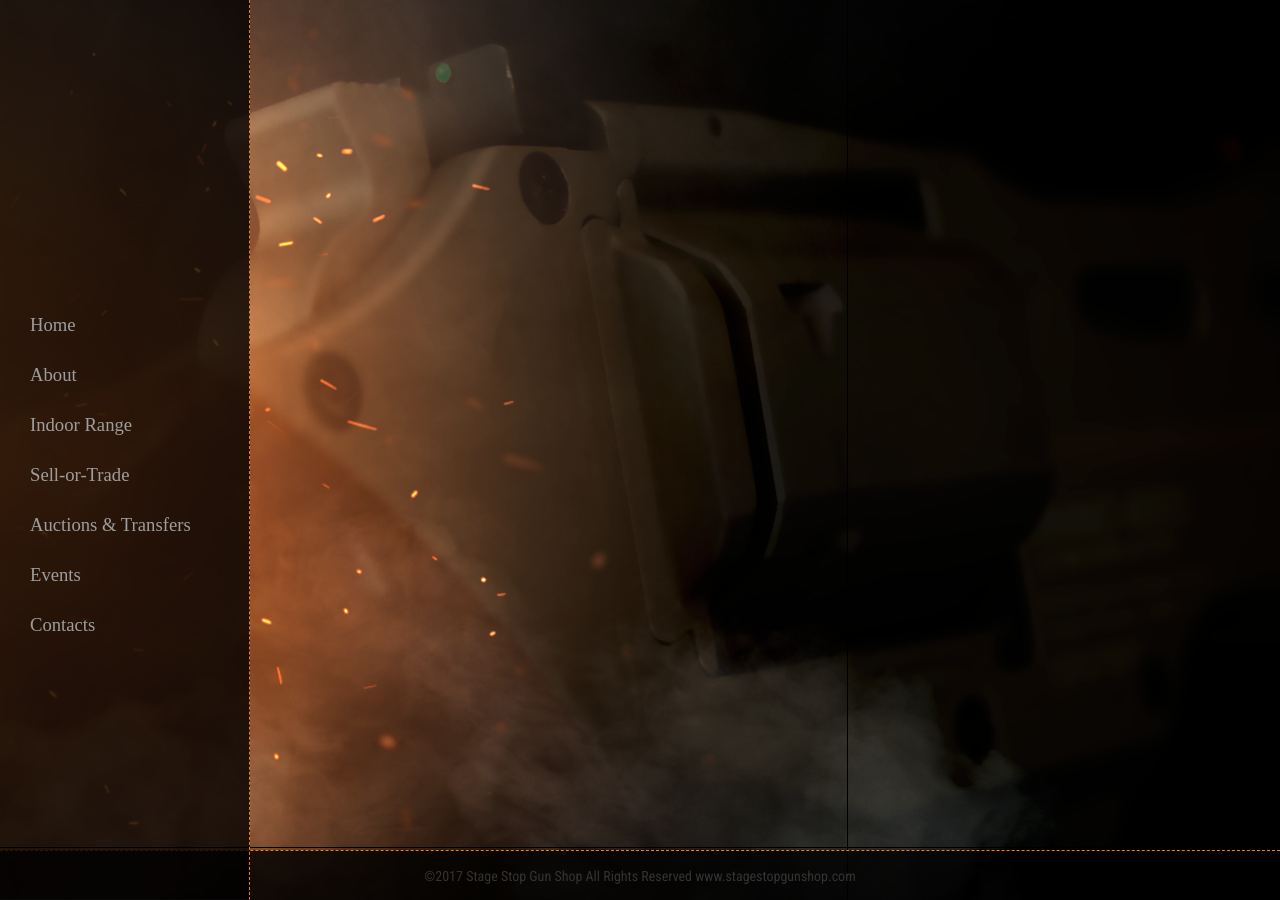
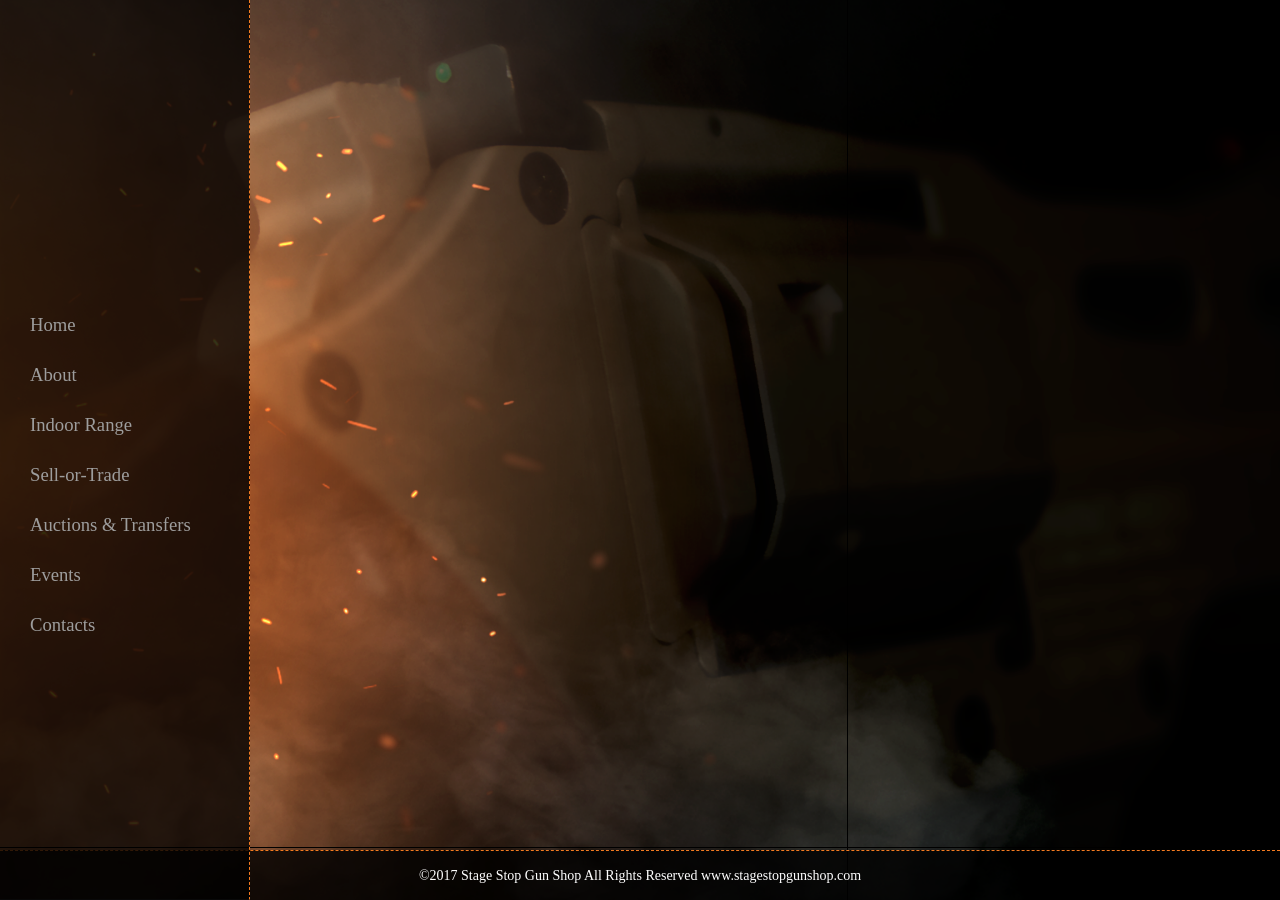
Before and after one commit to stagestop/stagestop.github.io, a Jekyll site: the page built from index.html, in a window 1280 px wide. Built offline with Jekyll 4.4.1, drawn with Linux system fonts in a browser that asks for light colours; nearby versions of some CDN libraries; the list of posts is cut into pages by our own code.

```diff
--- a/_data/nav.yml
+++ b/_data/nav.yml
@@ -5,4 +5,4 @@ main:
     - { url: '/sell', text: 'Sell-or-Trade' }
     - { url: '/auctions', text: 'Auctions & Transfers' }
     - { url: '/events', text: 'Events' }
-    - { url: '/contact.html', text: 'Contacts' }
+    - { url: '/contact', text: 'Contacts' }
--- a/contact.html
+++ /dev/null
@@ -1,4 +0,0 @@
----
-layout: contact
-title: Contact Us
----
--- a/css/style.scss
+++ b/css/style.scss
@@ -4,15 +4,12 @@
 @import '../_sass/syntax-highlighting';
 
 
-$scotch-primary: rgb(255, 69, 69);
-$scotch-secondary: #FF7B7B;
 
-%oswald { font-family: 'Oswald', sans-serif; }
-%roboto { font-family: 'Roboto Condensed', sans-serif; }
+
+
 
 
 body {
-    @extend %roboto;
     -webkit-font-smoothing: antialiased;
 }
 
@@ -22,6 +19,8 @@ body, html {
     width: 100%;
     margin: 0px;
     background-color: rgba(0, 0, 0, 1);
+    font-family: 'Alegreya', serif;
+    color: rgba(255, 255, 255, 1);
     overflow-x: hidden;
 }
 
@@ -209,13 +208,43 @@ h5 {
     outline: none;
 }
 
-a:hover {
-    width: 250px;
-    height: auto;
-    background-color: rgba(244, 123, 32, 1);
+a {
+    background-color: transparent;
+    text-decoration: none;
+    color: rgba(244, 123, 32, 1);
     outline: none;
+    transition: background-color .35s ease;
+    transition: color 1s ease;
 }
 
+a:hover {
+    background-color: rgba(244, 123, 32, 1);
+    text-decoration: none;
+    color: rgba(255, 255, 255, 1);
+
+}
+
+a:visited {
+    background-color: transparent;
+    text-decoration: line-through;
+    color: rgba(255, 255, 255, 1);
+}
+
+/*!=============EMAIL STYLE=================*/
+
+.fldsz {
+    position: relative;
+    width: 25%;
+    min-width: 250px;
+    height: auto;
+    margin-bottom: 4px;
+}
+
+input {
+    color: rgba(100, 100, 100, 1)
+}
+
+/*!=============EMAIL STYLE END=================*/
 
 
 @media only screen and (max-width : 991px) {
```
Also changed, not shown: _layouts/contact.html (+18 -11 lines), _pages/contact.md (added, +7 -0 lines).
